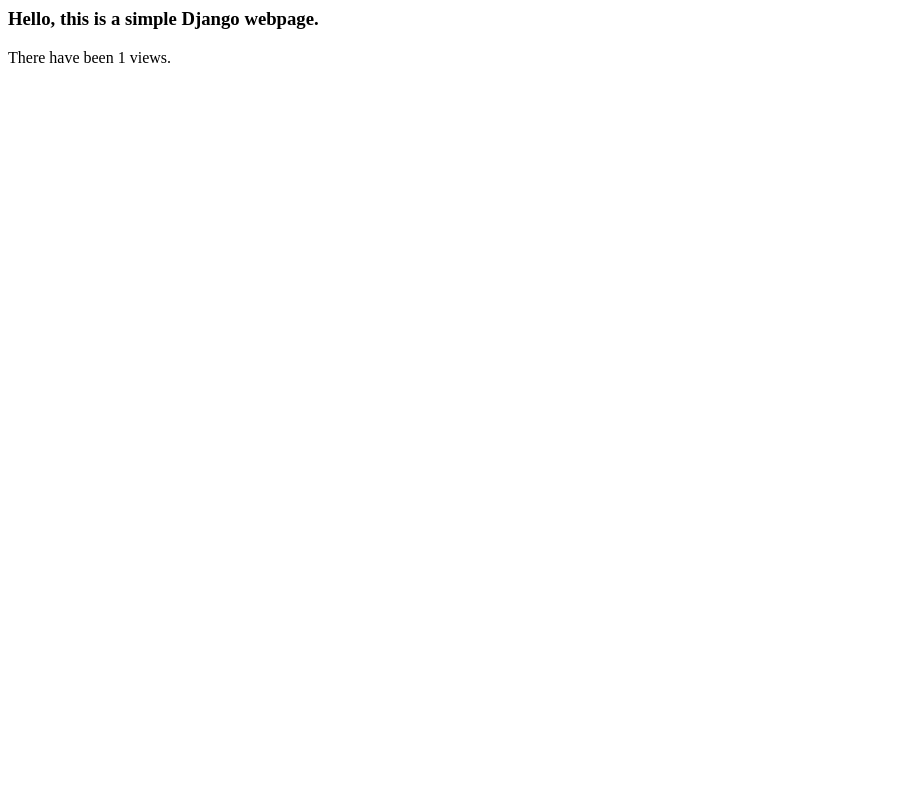
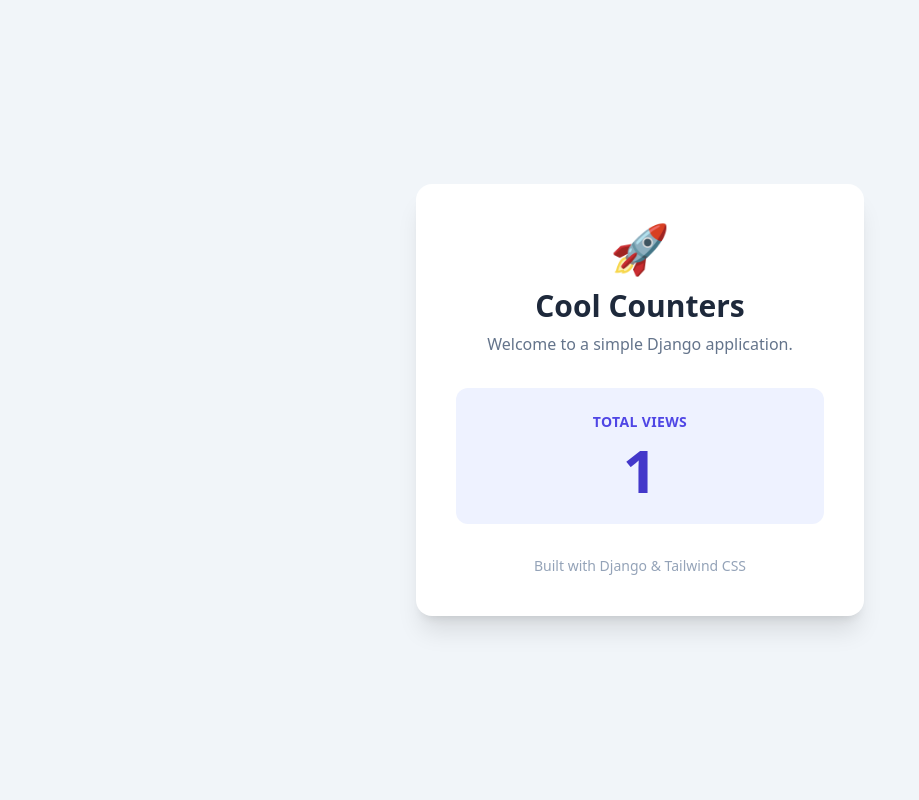
Before and after one commit to deparkes/simple-django-app, a Django app: page / in a window 1280 px wide. Shown: the whole page, without its empty margins (0-919 px from the left). Run offline with Django 3.2, Linux system fonts and the light colour scheme; data comes from the database, SQL or seed files in the repository; some libraries are stand-ins or nearby versions.

Commit message:
Update and integrate Tailwindcss

```diff
--- a/cool_counters/counter/templates/counter/index.html
+++ b/cool_counters/counter/templates/counter/index.html
@@ -1,2 +1,43 @@
-<h3>Hello, this is a simple Django webpage.</h3>
-<p>There have been {{ value }} views.</p>
+<!DOCTYPE html>
+<html lang="en">
+<head>
+    <meta charset="UTF-8">
+    <meta name="viewport" content="width=device-width, initial-scale=1.0">
+    <title>Cool Counters</title>
+
+    <script src="https://cdn.tailwindcss.com"></script>
+</head>
+<body class="min-h-screen bg-slate-100 flex items-center justify-center">
+
+    <div class="bg-white rounded-2xl shadow-xl p-10 max-w-md w-full text-center">
+
+        <div class="text-5xl mb-4">🚀</div>
+
+        <h1 class="text-3xl font-bold text-slate-800">
+            Cool Counters
+        </h1>
+
+        <p class="text-slate-500 mt-2">
+            Welcome to a simple Django application.
+        </p>
+
+        <div class="mt-8 bg-indigo-50 rounded-xl p-6">
+
+            <p class="text-sm uppercase tracking-wide text-indigo-600 font-semibold">
+                Total Views
+            </p>
+
+            <p class="text-6xl font-extrabold text-indigo-700 mt-2">
+                {{ value }}
+            </p>
+
+        </div>
+
+        <p class="mt-8 text-sm text-slate-400">
+            Built with Django & Tailwind CSS
+        </p>
+
+    </div>
+
+</body>
+</html>
```
